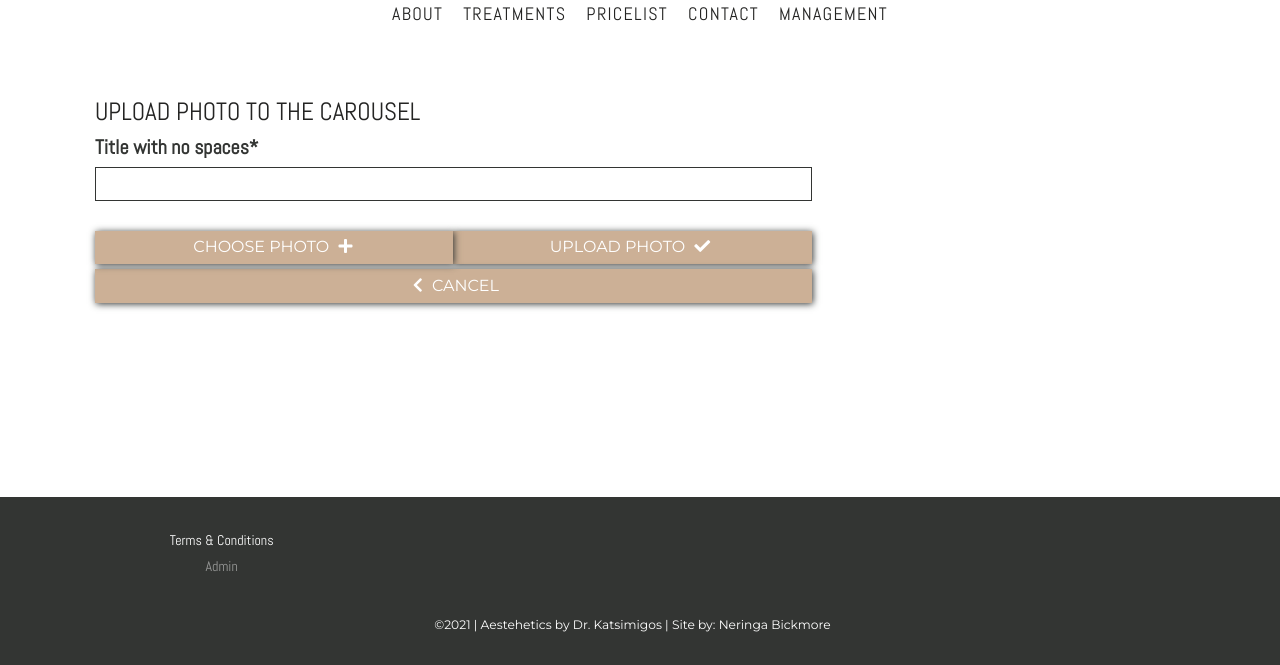
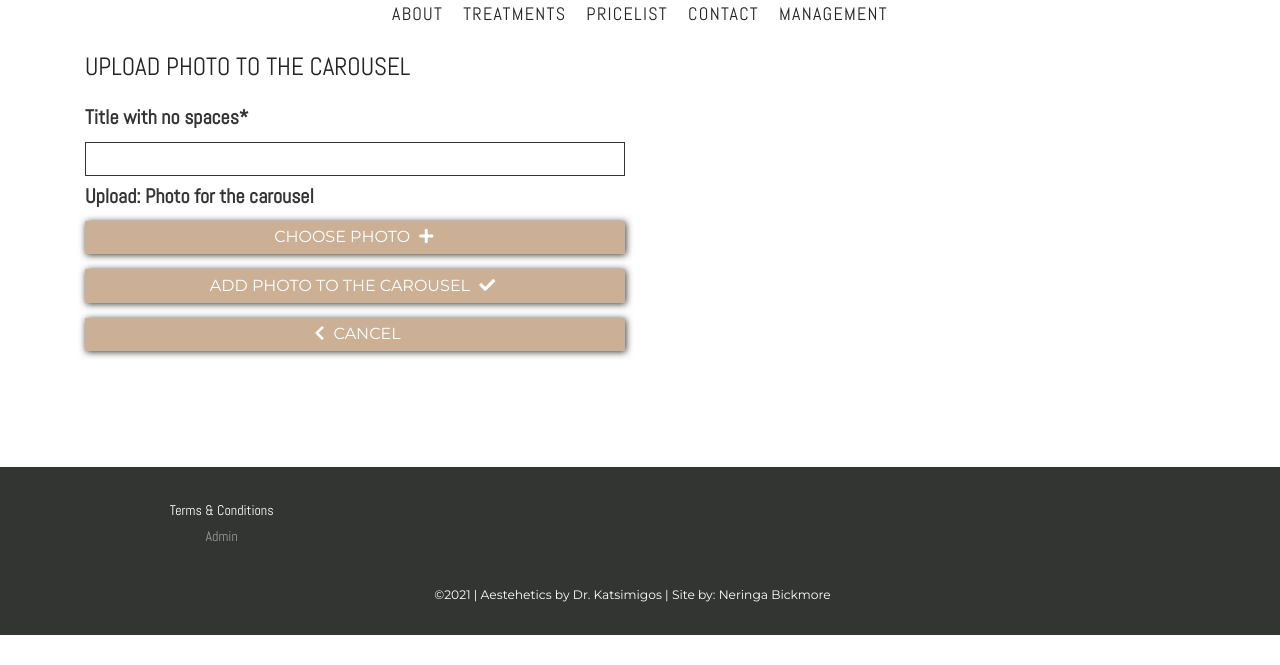
Before and after one commit to neringabickmore/dr.katsimigos.aesthetics, a Django app: page /upload/carousel/photo in a window 1280 px wide. Shown: the part 240-905 px from the top of the page. After the commit the page ends 875 px from the top, so only its background shows below. Run offline with Django 3.2, Linux system fonts and the light colour scheme; the visitor is signed in with stand-in values (Sample User, id 1); data that the repository does not hold is empty; some libraries are stand-ins or nearby versions.

Commit message:
CHG/Optimised custom forms & styling

```diff
--- a/about/forms.py
+++ b/about/forms.py
@@ -67,7 +67,7 @@ class CarouselPhotoForm (forms.ModelForm):
 
     class Meta:
         model = CarouselPhoto
-        fields = '__all__'
+        fields = ['title', 'image']
 
     image = forms.ImageField(
         label='Image', required=False,
@@ -76,13 +76,14 @@ class CarouselPhotoForm (forms.ModelForm):
     def __init__(self, *args, **kwargs):
         super().__init__(*args, **kwargs)
 
-
         labels = {
             'title': 'Title with no spaces',
-            'image': 'Upload photo',
+            'image': 'Upload: Photo for the carousel',
         }
+
         for field in self.fields:
             self.fields[field].label = labels[field]
+
             self.fields['title'].widget.attrs['class'] = 'field-styling'
             self.fields['image'].widget.attrs['class'] = 'field-styling'
             self.fields['title'].widget.attrs['data-toggle'] = 'tooltip'
--- a/about/static/about/css/about.css
+++ b/about/static/about/css/about.css
@@ -20,27 +20,6 @@ img {
     object-fit: cover !important;
 }
 
-/* Photo upload form */
-.field-styling {
-    border-radius: 0;
-    border: 1px solid var(--jet);
-    font-size: 1.6rem;
-}
-
-.btn-file {
-    position: relative;
-    overflow: hidden;
-}
-
-.btn-file input[type="file"] {
-    position: absolute;
-    top: 0;
-    right: 0;
-    min-width: 100%;
-    min-height: 100%;
-    opacity: 0;
-    cursor: pointer;
-}
 
 @media (max-width: 574px) {
     .hr-style {
--- a/about/templates/about/custom-widget-templates/custom-clearable-file-input.html
+++ b/about/templates/about/custom-widget-templates/custom-clearable-file-input.html
@@ -1,13 +1,9 @@
 <div class="d-flex">
     <!-- choose your photo for upload -->
-    <span class="btn btn-file col-6 pe-2">
+    <span class="btn btn-file col-12 pe-2">
         choose photo <span class="icon p-2">
             <i class="fas fa-plus" aria-hidden="true"></i>
         </span> <input id="new-img" type="{{ widget.type }}" name="{{ widget.name }}"
             {% include "django/forms/widgets/attrs.html" %}>
     </span>
-    <!-- upload your photo to the database -->
-    <button class="btn col-6" type="submit" value="upload photo">upload photo <span class="icon p-2">
-            <i class="fas fa-check" aria-hidden="true"></i>
-        </span></button>
 </div>
--- a/about/templates/about/upload-photo.html
+++ b/about/templates/about/upload-photo.html
@@ -10,22 +10,36 @@
 {% block content %}
 <div class="container mb-5 body-container">
     <!-- Photo upload form -->
-    <div class="row no-gutters align-items-center py-5 px-3 mt-sm-5 mt-0">
-        <div class="col-sm-8 px-4">
-            <h1>upload photo to the carousel</h1>
-            <form method="POST" action="{% url 'upload_carousel_photo' %}" class="form mb-2" enctype="multipart/form-data">
+    <div class="row">
+        <div class="col-12 col-md-6 px-4">
+            <!-- Title -->
+            <h1 class="my-4 ml-2 text-uppercase">upload photo to the carousel</h1>
+        </div>
+    </div>
+    <div class="row">
+        <!-- Add new treatment -->
+        <div class="col-12 col-md-6 px-4">
+            <form method="POST" action="{% url 'upload_carousel_photo' %}" class="form mb-2"
+                enctype="multipart/form-data">
                 {% csrf_token %}
                 {% for field in upload_photo_form %}
-                    {% if field.name != 'image' %}
+                    {% if field.name != 'images' %}
                         {{ field | as_crispy_field }}
                     {% else %}
                         {{ field }}
                     {% endif %}
                 {% endfor %}
+                <!-- upload your photo to the database -->
+                <div class="d-flex justify-content-center my-3">
+                    <button class="btn col-12 mt-2" type="submit" value="upload photo">add photo to the carousel <span
+                            class="icon p-2">
+                            <i class="fas fa-check" aria-hidden="true"></i>
+                        </span></button></div>
                 <!-- cancel -->
-                <a class="btn col-12 mt-2" href="{% url 'view_about' %}"><span class="icon p-2">
-                    <i class="fas fa-chevron-left" aria-hidden="true"></i>
-                </span>Cancel</a>
+                <div class="d-flex justify-content-center">
+                    <a class="btn col-12 mt-2" href="{% url 'view_about' %}"><span class="icon p-2">
+                            <i class="fas fa-chevron-left" aria-hidden="true"></i>
+                        </span>Cancel</a></div>
             </form>
         </div>
     </div>
--- a/static/css/base.css
+++ b/static/css/base.css
@@ -250,7 +250,6 @@ p {
     border: 1px solid var(--jet);
     color: var(--black);
     font-size: 1.6rem;
-    margin: .5rem 0 3rem 0;
     font-family: var(--main-font);
 }
 
@@ -281,3 +280,39 @@ p {
 .custom-toast .d-flex {
     background-color: var(--tan);
 }
+
+/* Photo upload form */
+.field-styling {
+    border-radius: 0;
+    border: 1px solid var(--jet);
+    font-size: 1.6rem;
+}
+
+.btn-file {
+    position: relative;
+    overflow: hidden;
+}
+
+.btn-file input[type="file"] {
+    position: absolute;
+    top: 0;
+    right: 0;
+    min-width: 100%;
+    min-height: 100%;
+    opacity: 0;
+    cursor: pointer;
+}
+
+/* check label box styling */
+
+.form-check {
+    margin: 1.5rem;
+}
+.form-check-input:checked {
+    background-color: var(--jet);
+    border-color: var(--jet);
+}
+
+.form-group label {
+    margin: 0.5rem 0 1rem 0;
+}
```
Also changed, not shown: treatments/templates/treatments/add-new-treatment.html (+9 -8 lines), treatments/templates/treatments/custom-widget-templates/custom-clearable-file-input.html (+5 -6 lines).
